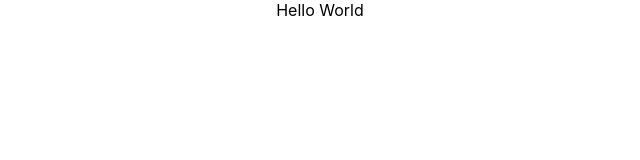
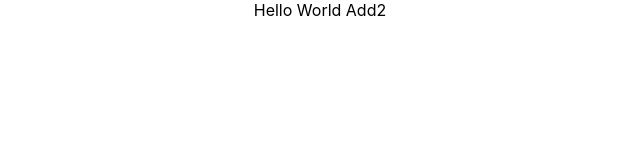
Before and after one commit to chrhfoq123/flower-way, a React (Create React App) app in the folder client/: page / in a window 1280 px wide. Shown: the top 160 px of the page, without its empty margins (320-960 px from the left). Built offline with nearby package versions, Linux system fonts and the light colour scheme.

Commit message:
22-07-02 merge Commit

```diff
--- a/client/src/App.js
+++ b/client/src/App.js
@@ -5,6 +5,7 @@ function App() {
   return (
     <div className="App">
       Hello World
+      Add2
     </div>
   );
 }
```
